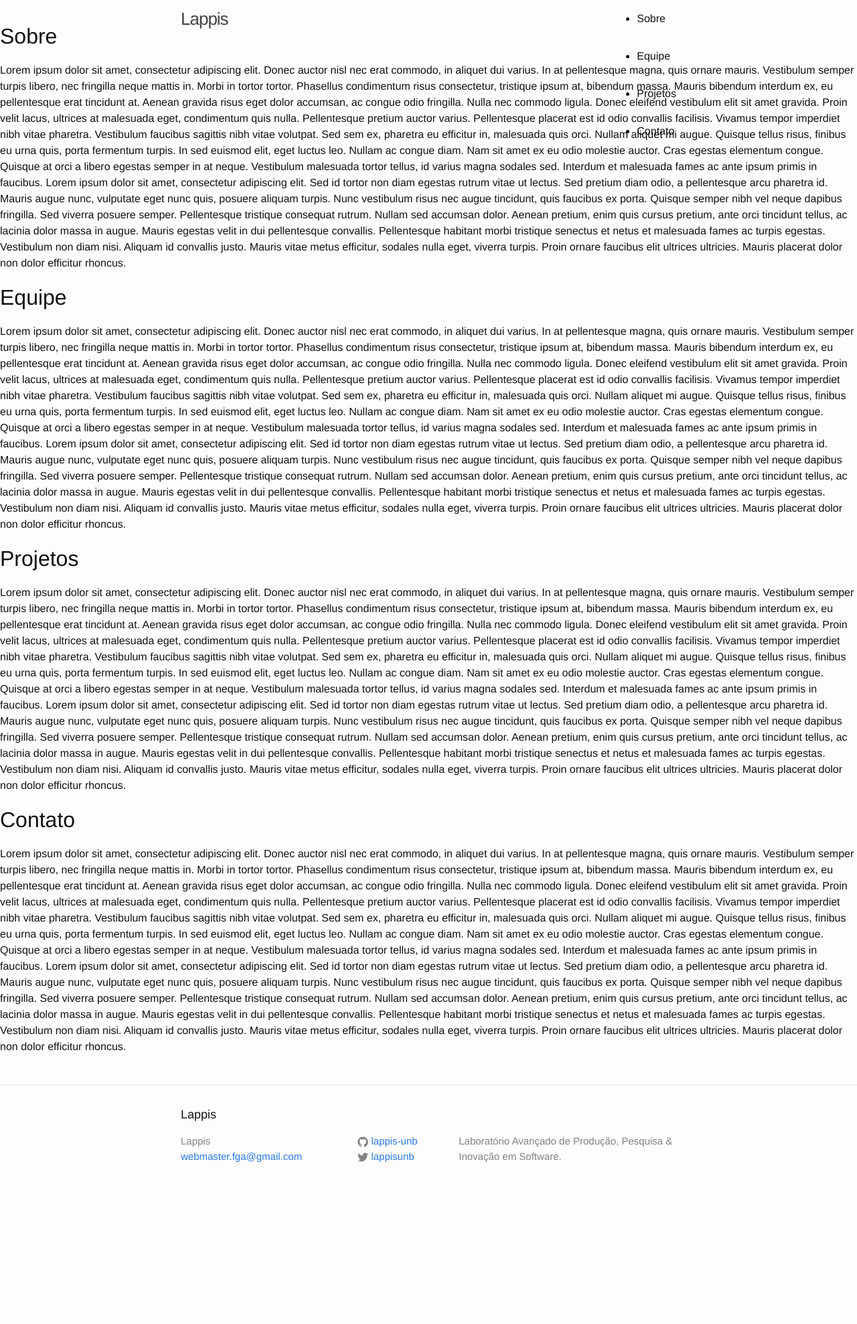
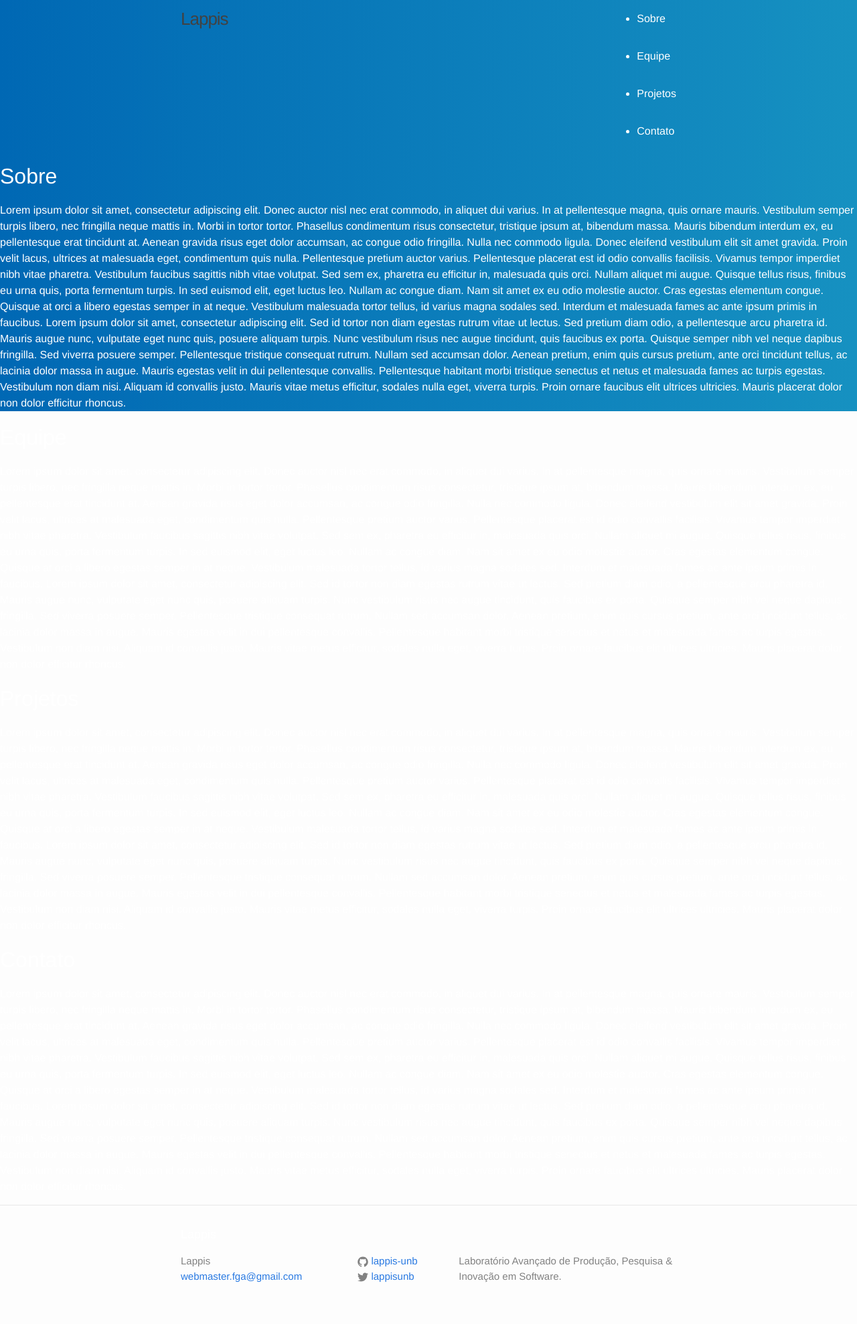
Before and after one commit to lappis-unb/lappis.rocks, a Jekyll site: the page built from index.html, in a window 1280 px wide. Shown: the whole page at 67% size. Built offline with Jekyll 4.4.1, drawn with Linux system fonts in a browser that asks for light colours; before the commit the page ends 1798 px from its top, so only the background shows below that.

Commit message:
refactor header and about

```diff
--- a/_sass/_layout.scss
+++ b/_sass/_layout.scss
@@ -5,7 +5,8 @@
     min-height: 56px;
     width: 100%;
     // Positioning context for the mobile navigation icon
-    position: fixed;
+    // position: fixed;
+    background-image: linear-gradient(to right, #0068B4 , #1691C1);
 }
 
 .site-title {
@@ -23,6 +24,7 @@
 }
 
 .site-nav {
+    display: flex;
     float: right;
     line-height: 56px;
 
@@ -90,7 +92,9 @@
     }
 }
 
-
+#about-us {
+    background-image: linear-gradient(to right, #0068B4 , #1691C1);
+}
 
 /**
  * Site footer
@@ -123,6 +127,7 @@
     margin-bottom: $spacing-unit / 2;
     padding-left: $spacing-unit / 2;
 }
+
 
 .footer-col-1 {
     width: -webkit-calc(35% - (#{$spacing-unit} / 2));
@@ -166,7 +171,7 @@
  * Page content
  */
 .page-content {
-    padding: $spacing-unit 0;
+    padding: 0px;
 }
 
 .page-heading {
--- a/_sass/_main.scss
+++ b/_sass/_main.scss
@@ -0,0 +1,7 @@
+.site-header {
+    min-height: 56px;
+    width: 100%;
+    // Positioning context for the mobile navigation icon
+    // position: fixed;
+    background-image: linear-gradient(to right, RED , YELLOW);
+}
--- a/css/main.scss
+++ b/css/main.scss
@@ -14,7 +14,7 @@ $base-line-height: 1.5;
 
 $spacing-unit:     30px;
 
-$text-color:       #111;
+$text-color:       #FFFFFF;
 $background-color: #fdfdfd;
 $brand-color:      #2a7ae2;
 
```
Also changed, not shown: files/background_sobre.png (added), files/logo.png (added), files/logo2.png (added).
